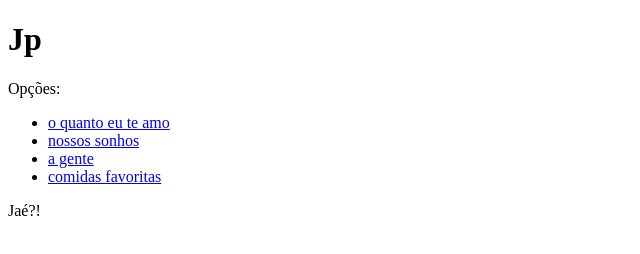
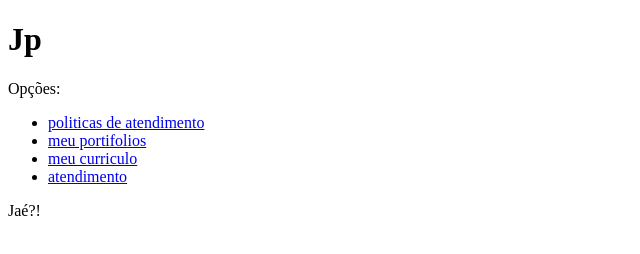
Before and after one commit to Jao-paulo/jao-paulo.github.io, a plain HTML site: page index.html in a window 1280 px wide. Shown: the whole page, without its empty margins (0-640 px from the left). Drawn offline with Linux system fonts and the light colour scheme.

Commit message:
index.html

```diff
--- a/index.html
+++ b/index.html
@@ -8,10 +8,10 @@
     <h1>Jp</h1>
     <p>Opções: </p>
     <ul>
-        <li><a href = "atendimento.html">o quanto eu te amo</a></li>
-        <li><a href = "portifolio_senai.html">nossos sonhos</a></li>
-        <li><a href = "curriculo.html">a gente</a></li>
-        <li><a href = "contato.html">comidas favoritas</a></li>
+        <li><a href = "atendimento.html">politicas de atendimento</a></li>
+        <li><a href = "portifolio_senai.html">meu portifolios</a></li>
+        <li><a href = "curriculo.html">meu curriculo</a></li>
+        <li><a href = "contato.html">atendimento</a></li>
     </ul>
     <p>Jaé?! </p>
 </body>
```
